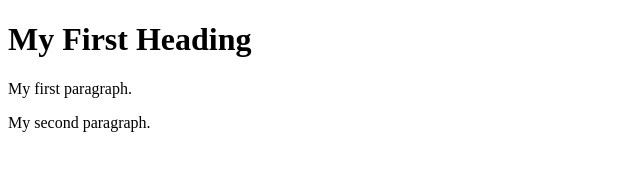
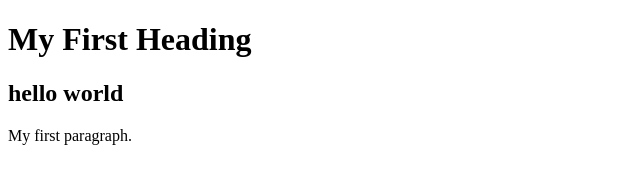
Before and after one commit to Zillaphresh/webdev, a plain HTML site: page index.html in a window 1280 px wide. Shown: the whole page, without its empty margins (0-640 px from the left). Drawn offline with Linux system fonts and the light colour scheme.

Commit message:
Update index.html

```diff
--- a/index.html
+++ b/index.html
@@ -1,8 +1,8 @@
 <!DOCTYPE html>
 <html>
 <body>
-        <h1>My First Heading</h1>
-        <p>My first paragraph.</p>
-        <p>My second paragraph.</p>
+    <h1>My First Heading</h1>
+    <h2>hello world</h2>
+    <p>My first paragraph.</p>
 </body>
 </html>
```
